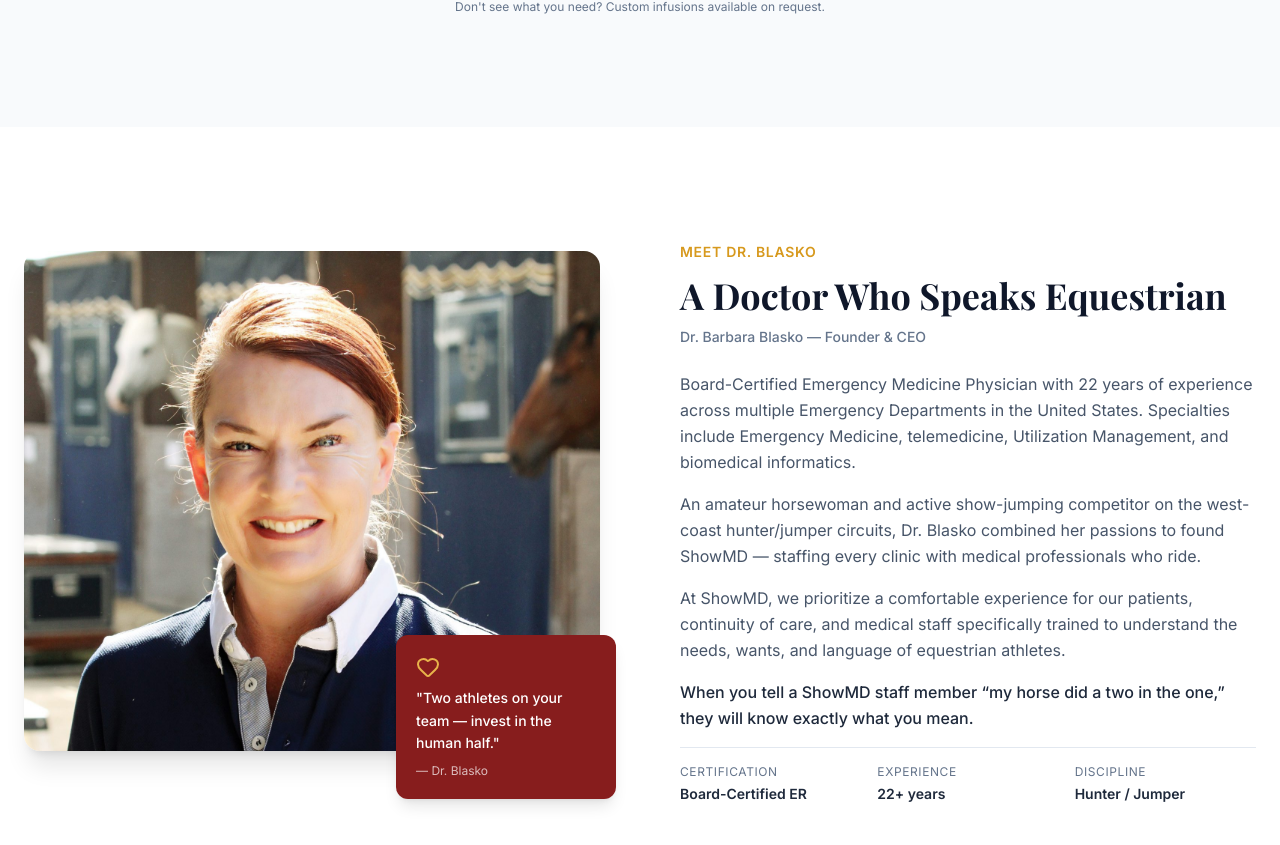
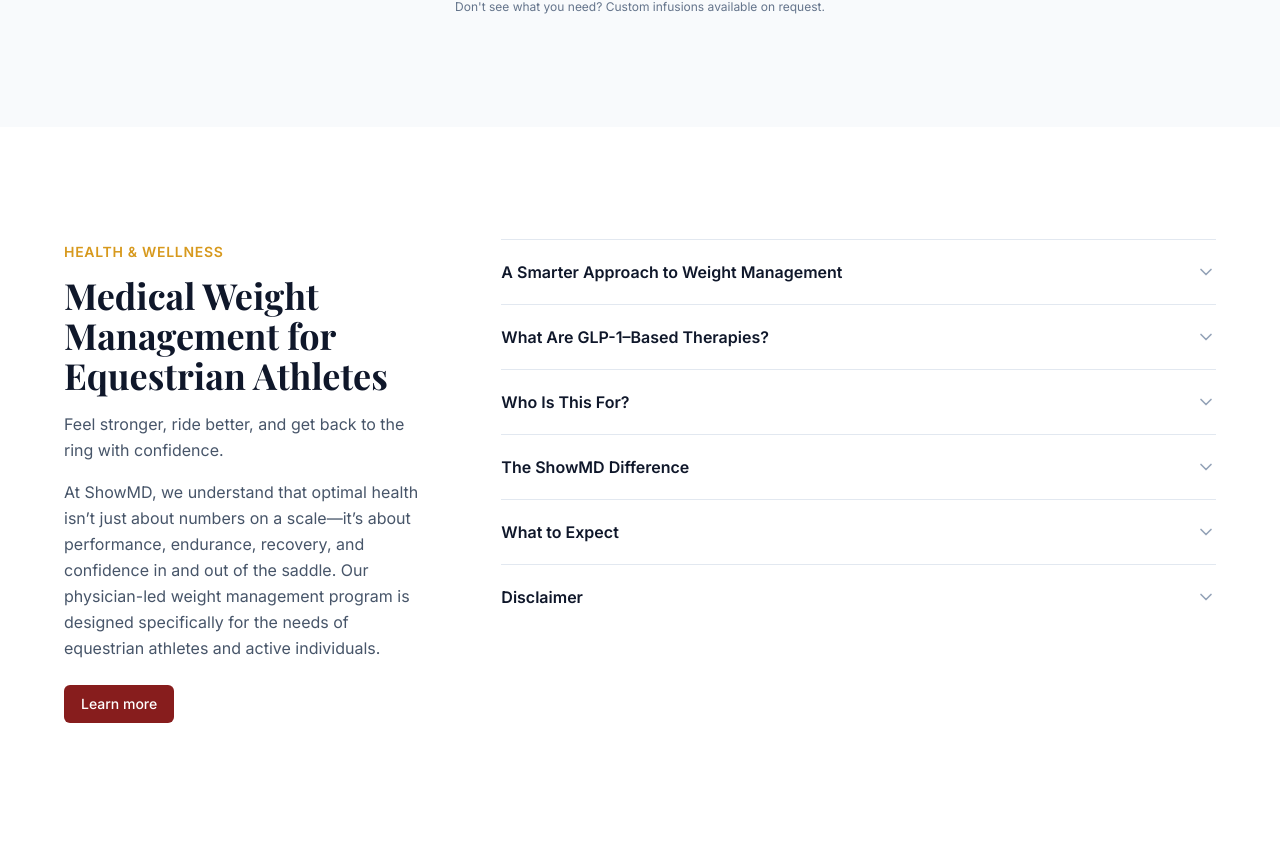
Before and after one commit to sgebalaJC/showmd.org, a Next.js app in the folder web/: page / in a window 1280 px wide. Shown: the part 3780-4625 px from the top of the page. Built offline with nearby package versions, Linux system fonts and the light colour scheme; no server answers.

Commit message:
feat: changes

```diff
--- a/web/app/page.tsx
+++ b/web/app/page.tsx
@@ -4,6 +4,7 @@
 import Video from "@/components/sections/video";
 import Services from "@/components/sections/services";
 import IVMenu from "@/components/sections/iv-menu";
+import HealthWellness from "@/components/sections/health-wellness";
 import About from "@/components/sections/about";
 import Story from "@/components/sections/story";
 import Invest from "@/components/sections/invest";
@@ -22,6 +23,7 @@
         <Video />
         <Services />
         <IVMenu />
+        <HealthWellness />
         <About />
         <Story />
         <Invest />
--- a/web/components/forms/contact-form.tsx
+++ b/web/components/forms/contact-form.tsx
@@ -157,28 +157,6 @@
             </svg>
           </button>
         </a>
-        <a
-          className="flex items-center gap-2 text-white hover:text-[hsl(40,76%,60%)] text-sm font-medium transition-colors"
-          href="mailto:franchising@showmd.org"
-        >
-          <svg
-            aria-hidden="true"
-            className="h-4 w-4"
-            fill="none"
-            height="24"
-            stroke="currentColor"
-            strokeLinecap="round"
-            strokeLinejoin="round"
-            strokeWidth="2"
-            viewBox="0 0 24 24"
-            width="24"
-            xmlns="http://www.w3.org/2000/svg"
-          >
-            <path d="m22 7-8.991 5.727a2 2 0 0 1-2.009 0L2 7" />
-            <rect height="16" rx="2" width="20" x="2" y="4" />
-          </svg>
-          franchising@showmd.org
-        </a>
       </div>
     </div>
   );
--- a/web/components/sections/about.tsx
+++ b/web/components/sections/about.tsx
@@ -46,30 +46,38 @@
               A Doctor Who Speaks Equestrian
             </h2>
             <p className="text-sm font-medium text-slate-500 mb-6">
-              Dr. Barbara Blasko — Founder &amp; CEO
+              Meet the doctor who knows how important it is to get you back to
+              feeling ring-ready&mdash;because she&rsquo;s headed there too.
             </p>
             <div className="space-y-4 text-slate-600 leading-relaxed">
               <p>
-                Board-Certified Emergency Medicine Physician with 22 years of
-                experience across multiple Emergency Departments in the United
-                States. Specialties include Emergency Medicine, telemedicine,
-                Utilization Management, and biomedical informatics.
+                Dr. Barb Blasko is a board-certified Emergency Medicine
+                physician with over 20 years of experience practicing in
+                Emergency Departments across the United States. Her expertise
+                includes Emergency Medicine, Telemedicine, Utilization
+                Management, and Biomedical Informatics.
               </p>
               <p>
-                An amateur horsewoman and active show-jumping competitor on the
-                west-coast hunter/jumper circuits, Dr. Blasko combined her
-                passions to found ShowMD — staffing every clinic with medical
-                professionals who ride.
+                But Dr. Blasko isn&rsquo;t just a physician&mdash;she&rsquo;s a
+                fellow competitor. An amateur horsewoman and active
+                show-jumping competitor on the West Coast hunter/jumper
+                circuit, she splits her time between the emergency department
+                and the jumper ring with her mare, Dior.
               </p>
               <p>
-                At ShowMD, we prioritize a comfortable experience for our
-                patients, continuity of care, and medical staff specifically
-                trained to understand the needs, wants, and language of
-                equestrian athletes.
+                She founded ShowMD to combine those two worlds&mdash;creating a
+                medical service designed specifically for equestrian athletes,
+                staffed by providers who understand both medicine and riding.
+              </p>
+              <p>
+                At ShowMD, we prioritize patient comfort, continuity of care,
+                and a team trained to understand the unique needs, demands, and
+                language of the equestrian community.
               </p>
               <p className="font-medium text-slate-800">
-                When you tell a ShowMD staff member &ldquo;my horse did a two
-                in the one,&rdquo; they will know exactly what you mean.
+                When you tell anyone at ShowMD, &ldquo;my horse did a two in
+                the one,&rdquo; you won&rsquo;t need to explain&mdash;we
+                already understand.
               </p>
               <dl className="grid grid-cols-3 gap-4 pt-4 border-t border-slate-200">
                 <div>
--- /dev/null
+++ b/web/components/sections/health-wellness.tsx
@@ -0,0 +1,199 @@
+"use client";
+
+import { useState } from "react";
+
+type Block = {
+  title: string;
+  body: React.ReactNode;
+};
+
+const blocks: Block[] = [
+  {
+    title: "A Smarter Approach to Weight Management",
+    body: (
+      <>
+        <p>
+          Our program goes beyond traditional dieting. We take a comprehensive,
+          medical approach that may include:
+        </p>
+        <ul className="mt-3 list-disc pl-5 space-y-1">
+          <li>Personalized nutrition and lifestyle guidance</li>
+          <li>Metabolic health evaluation</li>
+          <li>Physician-supervised treatment plans</li>
+          <li>
+            Advanced therapies that support appetite regulation and energy
+            balance
+          </li>
+        </ul>
+        <p className="mt-3">
+          For appropriate patients, treatment may include medications from a
+          class known as GLP-1 receptor agonists, which are used to support
+          weight loss and metabolic health.
+        </p>
+      </>
+    ),
+  },
+  {
+    title: "What Are GLP-1–Based Therapies?",
+    body: (
+      <>
+        <p>
+          GLP-1–based medications are FDA-approved treatments originally
+          developed for diabetes and now widely used in medical weight
+          management. They work by:
+        </p>
+        <ul className="mt-3 list-disc pl-5 space-y-1">
+          <li>Supporting appetite control</li>
+          <li>Slowing gastric emptying</li>
+          <li>Improving insulin response</li>
+          <li>Helping patients feel full longer</li>
+        </ul>
+        <p className="mt-3">
+          When combined with proper medical oversight and lifestyle support,
+          these therapies can help patients achieve sustainable results.
+        </p>
+      </>
+    ),
+  },
+  {
+    title: "Who Is This For?",
+    body: (
+      <>
+        <p>This program may be appropriate for individuals who:</p>
+        <ul className="mt-3 list-disc pl-5 space-y-1">
+          <li>Are looking for medically supervised weight loss</li>
+          <li>Struggle with appetite control or metabolic resistance</li>
+          <li>Want to improve performance, stamina, and recovery</li>
+          <li>Prefer a structured, physician-guided approach</li>
+        </ul>
+        <p className="mt-3">
+          All patients undergo a thorough medical evaluation to determine if
+          treatment is appropriate.
+        </p>
+      </>
+    ),
+  },
+  {
+    title: "The ShowMD Difference",
+    body: (
+      <>
+        <p>
+          Unlike traditional clinics, ShowMD is built by riders, for riders. We
+          understand:
+        </p>
+        <ul className="mt-3 list-disc pl-5 space-y-1">
+          <li>The physical demands of long show days</li>
+          <li>The importance of strength, balance, and endurance</li>
+          <li>The culture and lifestyle of equestrian sport</li>
+        </ul>
+        <p className="mt-3">
+          Our goal is not just weight loss&mdash;it&rsquo;s helping you feel
+          ring-ready.
+        </p>
+      </>
+    ),
+  },
+  {
+    title: "What to Expect",
+    body: (
+      <ul className="list-disc pl-5 space-y-1">
+        <li>Initial consultation and medical assessment</li>
+        <li>Customized treatment plan</li>
+        <li>Ongoing monitoring and support</li>
+        <li>Adjustments based on your goals and response</li>
+      </ul>
+    ),
+  },
+  {
+    title: "Disclaimer",
+    body: (
+      <p className="italic text-slate-500">
+        GLP-1&ndash;based medications are prescription therapies and are not
+        appropriate for everyone. Treatment is provided only after evaluation
+        by a licensed medical professional. Results vary. Potential side
+        effects and risks will be discussed during your consultation.
+      </p>
+    ),
+  },
+];
+
+function BlockItem({ block }: { block: Block }) {
+  const [open, setOpen] = useState(false);
+
+  return (
+    <div className="border-b border-slate-200 last:border-b-0">
+      <button
+        className="w-full flex items-center justify-between py-5 text-left group"
+        onClick={() => setOpen((v) => !v)}
+        aria-expanded={open}
+      >
+        <span className="text-base font-semibold text-slate-900 group-hover:text-primary transition-colors pr-4">
+          {block.title}
+        </span>
+        <svg
+          aria-hidden="true"
+          className={`h-5 w-5 text-slate-400 shrink-0 transition-transform duration-200${
+            open ? " rotate-180" : ""
+          }`}
+          fill="none"
+          height="24"
+          stroke="currentColor"
+          strokeLinecap="round"
+          strokeLinejoin="round"
+          strokeWidth="2"
+          viewBox="0 0 24 24"
+          width="24"
+          xmlns="http://www.w3.org/2000/svg"
+        >
+          <path d="m6 9 6 6 6-6" />
+        </svg>
+      </button>
+      {open && (
+        <div className="pb-5 pr-8 text-sm text-slate-600 leading-relaxed">
+          {block.body}
+        </div>
+      )}
+    </div>
+  );
+}
+
+export default function HealthWellness() {
+  return (
+    <section className="py-20 md:py-28 bg-white" id="health-wellness">
+      <div className="container mx-auto px-4 md:px-6">
+        <div className="grid lg:grid-cols-[1fr_2fr] gap-12 lg:gap-20 max-w-6xl mx-auto">
+          <div>
+            <span className="text-sm font-semibold text-[hsl(40,76%,48%)] uppercase tracking-wider">
+              Health &amp; Wellness
+            </span>
+            <h2 className="text-3xl md:text-4xl font-serif font-bold text-slate-900 mt-3 mb-4">
+              Medical Weight Management for Equestrian Athletes
+            </h2>
+            <p className="text-slate-600 leading-relaxed mb-4">
+              Feel stronger, ride better, and get back to the ring with
+              confidence.
+            </p>
+            <p className="text-slate-600 leading-relaxed mb-6">
+              At ShowMD, we understand that optimal health isn&rsquo;t just
+              about numbers on a scale&mdash;it&rsquo;s about performance,
+              endurance, recovery, and confidence in and out of the saddle. Our
+              physician-led weight management program is designed specifically
+              for the needs of equestrian athletes and active individuals.
+            </p>
+            <a href="mailto:barb@showmd.org?subject=Weight%20Management%20Consultation">
+              <button className="inline-flex items-center justify-center gap-2 whitespace-nowrap rounded-md text-sm font-medium transition-all cursor-pointer hover:scale-[1.03] hover:shadow-lg active:scale-[0.97] text-white border border-primary/30 min-h-9 px-4 py-2 bg-primary hover:bg-primary/90">
+                Learn more
+              </button>
+            </a>
+          </div>
+
+          <div className="border-t border-slate-200">
+            {blocks.map((block) => (
+              <BlockItem key={block.title} block={block} />
+            ))}
+          </div>
+        </div>
+      </div>
+    </section>
+  );
+}
--- a/web/components/sections/services.tsx
+++ b/web/components/sections/services.tsx
@@ -21,7 +21,7 @@
         <circle cx="20" cy="10" r="2" />
       </svg>
     ),
-    title: "First Aid & Diagnostics",
+    title: "Acute Injury and Diagnostics",
     description:
       "Immediate care for injuries and illnesses with on-site diagnostic equipment and digital X-ray capabilities.",
   },
```
Also changed, not shown: web/components/sections/franchise.tsx (+20 -12 lines).
